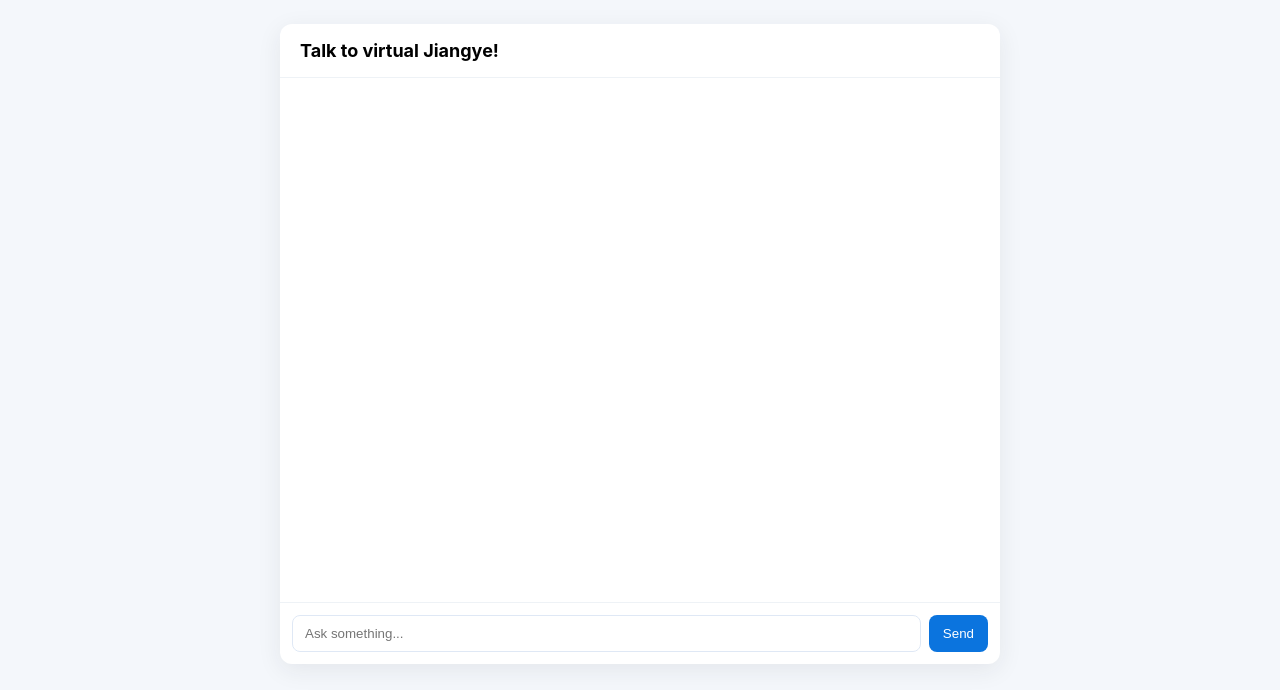
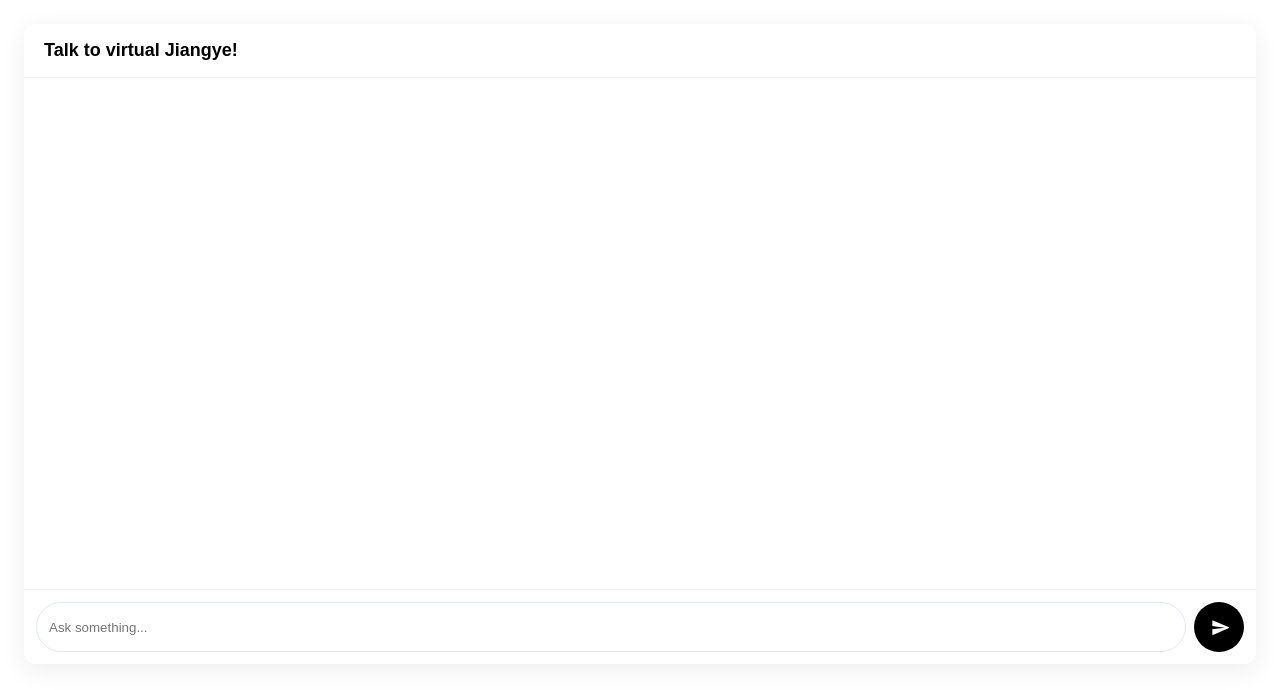
Before and after one commit to Jiangye-Song/resume-agent, a plain HTML site: page frontend/index.html in a window 1280 px wide. Drawn offline with nearby package versions, Linux system fonts and the light colour scheme.

Commit message:
Updated frontend styles

```diff
--- a/frontend/index.html
+++ b/frontend/index.html
@@ -1,11 +1,13 @@
 <!doctype html>
 <html lang="en">
+
 <head>
   <meta charset="utf-8" />
   <meta name="viewport" content="width=device-width,initial-scale=1" />
   <title>Virtual Jiangye</title>
   <link rel="stylesheet" href="style.css" />
 </head>
+
 <body>
   <div class="chat-container">
     <header>
@@ -16,7 +18,12 @@
 
     <form id="chat-form" class="input-area">
       <input id="question" type="text" placeholder="Ask something..." autocomplete="off" />
-      <button type="submit">Send</button>
+      <button type="submit">
+        <svg xmlns="http://www.w3.org/2000/svg" width="20" height="20" viewBox="-2 -2 24 24" aria-label="Send">
+          <title>Send</title>
+          <path fill="white" d="M2 21l21-9L2 3v7l15 2-15 2z" />
+        </svg>
+      </button>
     </form>
   </div>
 
@@ -25,4 +32,5 @@
   <script src="https://cdn.jsdelivr.net/npm/dompurify@2.4.0/dist/purify.min.js"></script>
   <script src="script.js"></script>
 </body>
+
 </html>
--- a/frontend/script.js
+++ b/frontend/script.js
@@ -37,7 +37,7 @@ form.addEventListener('submit', async (e) =>{
   if(!q) return;
   appendMessage(q, 'user');
   input.value = '';
-  appendMessage('...', 'bot');
+  appendMessage('_Virtual Jiangye is typing a message..._', 'bot');
 
   try{
     const res = await fetch('/api/chat', {
--- a/frontend/style.css
+++ b/frontend/style.css
@@ -1,14 +1,103 @@
-* { box-sizing: border-box; }
-body { font-family: Inter, system-ui, Arial, sans-serif; background: #f4f7fb; margin: 0; padding: 24px; }
-.chat-container { max-width: 720px; margin: 0 auto; background: #fff; border-radius: 12px; box-shadow: 0 6px 24px rgba(36,41,46,0.08); overflow: hidden; display: flex; flex-direction: column; height: 80vh; }
-header { padding: 16px 20px; border-bottom: 1px solid #eef2f6; }
-header h1 { margin: 0; font-size: 18px; }
-.messages { padding: 16px; overflow-y: auto; flex: 1; }
-.message { margin-bottom: 12px; display: flex; }
-.message.user { justify-content: flex-end; }
-.bubble { max-width: 75%; padding: 10px 14px; border-radius: 12px; background: #eef2ff; color: #0b2b54; }
-.message.user .bubble { background: #0b74de; color: #fff; }
-.input-area { display: flex; padding: 12px; border-top: 1px solid #eef2f6; }
-.input-area input { flex: 1; padding: 10px 12px; border-radius: 8px; border: 1px solid #dfe8f5; outline: none; }
-.input-area button { margin-left: 8px; padding: 10px 14px; background: #0b74de; color: #fff; border: none; border-radius: 8px; cursor: pointer; }
-.small { font-size: 12px; color: #6b7280; margin-top: 6px; }
+* {
+    box-sizing: border-box;
+    font-family: 'Manrope', sans-serif;
+}
+
+body {
+    font-family: 'Manrope', sans-serif;
+    background: transparent;
+    margin: 0;
+    padding: 24px;
+}
+
+.chat-container {
+    margin: 0 auto;
+    background: rgba(255, 255, 255, 0.65);
+    box-shadow: 0 4px 30px rgba(0, 0, 0, 0.1);
+    backdrop-filter: blur(10.1px);
+    -webkit-backdrop-filter: blur(10.1px);
+    border-radius: 12px;
+    box-shadow: 0 6px 24px rgba(36, 41, 46, 0.08);
+    overflow: hidden;
+    display: flex;
+    flex-direction: column;
+    height: 80vh;
+}
+
+header {
+    padding: 16px 20px;
+    border-bottom: 1px solid #eef2f6;
+}
+
+header h1 {
+    margin: 0;
+    font-size: 18px;
+}
+
+.messages {
+    padding: 16px;
+    overflow-y: auto;
+    flex: 1;
+}
+
+.message {
+    margin-bottom: 12px;
+    display: flex;
+}
+
+.message.user {
+    justify-content: flex-end;
+}
+
+.bubble p {
+    margin: 0;
+}
+
+.bubble {
+    max-width: 75%;
+    padding: 5px 14px;
+    border-radius: 12px;
+    background: #eee;
+    color: #000000;
+    line-height: 2rem;
+}
+
+.message.user .bubble {
+    background: #000000;
+    color: #fff;
+}
+
+.input-area {
+    display: flex;
+    padding: 12px;
+    border-top: 1px solid #eef2f6;
+}
+
+.input-area input {
+    flex: 1;
+    padding: 10px 12px;
+    border-radius: 50px;
+    border: 1px solid #dfe8f5;
+    outline: none;
+}
+
+.input-area button {
+    margin-left: 8px;
+    background: black;
+    color: #fff;
+    border: none;
+    border-radius: 50px;
+    cursor: pointer;
+    height: 50px;
+    width: 50px;
+}
+
+.input-area button:hover {
+    background: #333;
+}
+
+.small {
+    font-size: 12px;
+    color: #6b7280;
+    margin-top: 6px;
+}
```
